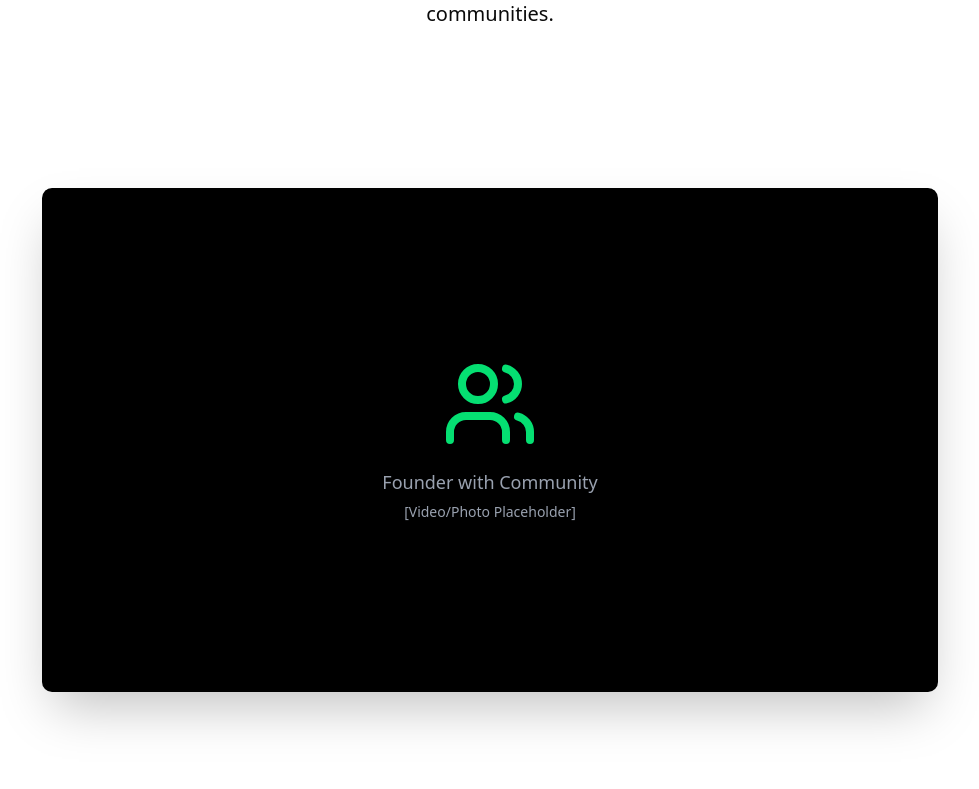
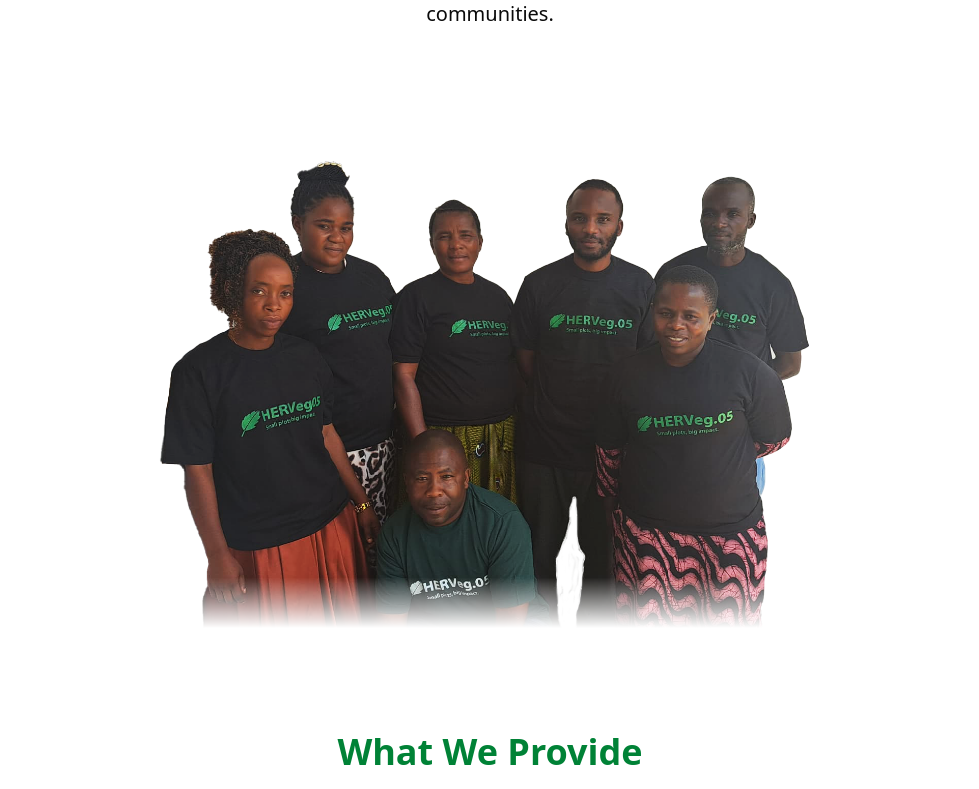
Before and after one commit to Mhando-Z/HervegWeb, a Next.js app: page /aboutus in a window 1280 px wide. Shown: the part 2351-3140 px from the top of the page, without its empty margins (150-1129 px from the left). Built offline with nearby package versions, Linux system fonts and the light colour scheme; a web font is replaced by a local one.

Commit message:
Phase One

```diff
--- a/src/app/aboutus/HeroSect.jsx
+++ b/src/app/aboutus/HeroSect.jsx
@@ -66,7 +66,7 @@ const itemVariants = {
 
 export default function HeroSect() {
   return (
-    <div className="relative min-h-screen mt-20 mb-16 overflow-hidden">
+    <div className="relative min-h-screen mt-20 lg:mb-16 overflow-hidden">
       {imagedata?.length === 0 ? (
         <div className="bg-white"></div>
       ) : (
@@ -80,7 +80,7 @@ export default function HeroSect() {
           <div className="relative px-4 mx-auto max-w-7xl  sm:static sm:px-6 lg:px-8">
             <motion.div className="sm:max-w-lg">
               <motion.h1
-                className="text-4xl text-green-700 md:max-w-[390px] leading-16 font-roboto  max-w-[290px] xl:max-w-lg font-bold tracking-tight md:text-5xl xl:text-6xl"
+                className="text-4xl text-green-700 md:max-w-[390px] lg:leading-16 font-roboto  max-w-[290px] xl:max-w-lg font-bold tracking-tight md:text-5xl xl:text-6xl"
                 variants={itemVariants}
               >
                 Fighting Malnutrition, One Farm at a Time
--- a/src/app/aboutus/OurStory.jsx
+++ b/src/app/aboutus/OurStory.jsx
@@ -12,6 +12,8 @@ import {
   TrendingUp,
   Handshake,
 } from "lucide-react";
+import Image from "next/image";
+import agents from "../../../public/aboutus/01.png";
 
 const FoundingStory = () => {
   const [isVideoPlaying, setIsVideoPlaying] = useState(false);
@@ -184,27 +186,25 @@ const FoundingStory = () => {
 
       {/* Video/Image Section */}
       <motion.section
-        className="py-16 px-6 md:px-12 lg:px-24 "
+        className="mb-10 px-6 md:px-12 lg:px-24 "
         initial={{ opacity: 0 }}
         whileInView={{ opacity: 1 }}
         viewport={{ once: true }}
       >
         <div className="max-w-4xl mx-auto">
           <motion.div
-            className="relative bg-black rounded-lg overflow-hidden shadow-2xl aspect-video"
+            className="relative  rounded-lg overflow-hidden  aspect-video"
             whileHover={{ scale: 1.02 }}
             transition={{ duration: 0.3 }}
           >
             {/* Placeholder for video/image */}
             <div className="absolute inset-0 flex items-center justify-center">
-              <div className="text-center">
-                <Users className="w-24 h-24 text-green-400 mx-auto mb-4" />
-                <p className="text-gray-400 text-lg">
-                  Founder with Community
-                  <br />
-                  <span className="text-sm">[Video/Photo Placeholder]</span>
-                </p>
-              </div>
+              <Image
+                src={agents}
+                alt="Founder with Community"
+                className="object-cover mask-b-from-90% w-full h-full"
+                priority
+              />
             </div>
           </motion.div>
         </div>
@@ -274,7 +274,7 @@ const FoundingStory = () => {
 
       {/* Key Principle Section */}
       <motion.section
-        className="py-20 px-6 md:px-12 lg:px-24 "
+        className="mb-20 px-6 md:px-12 lg:px-24 "
         initial={{ opacity: 0, y: 50 }}
         whileInView={{ opacity: 1, y: 0 }}
         viewport={{ once: true }}
```
Also changed, not shown: public/aboutus/01.png (added).
